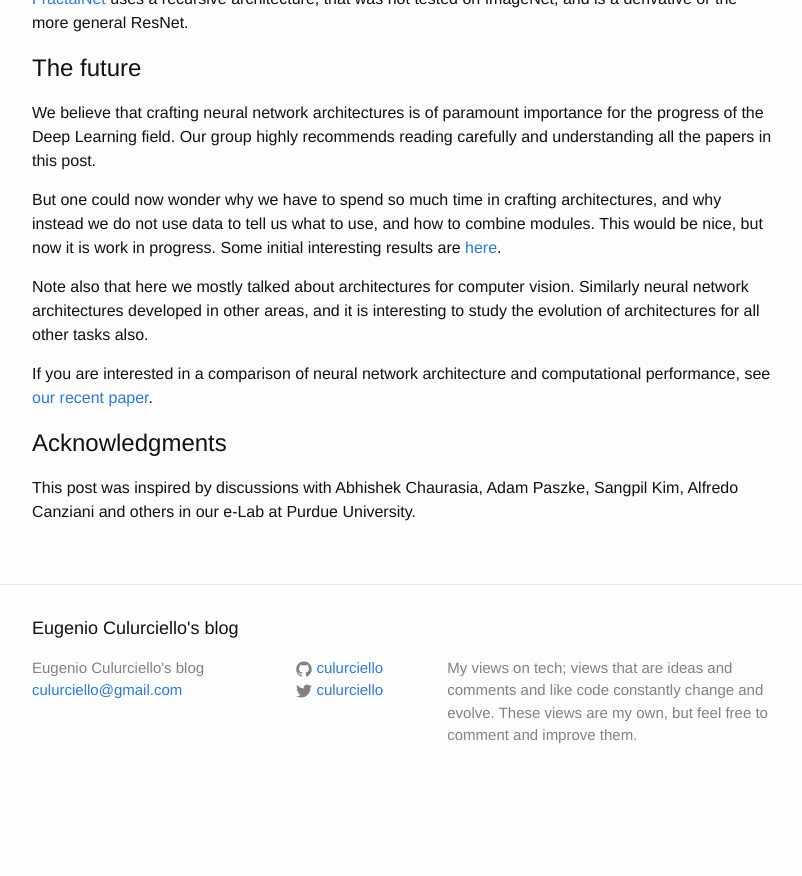
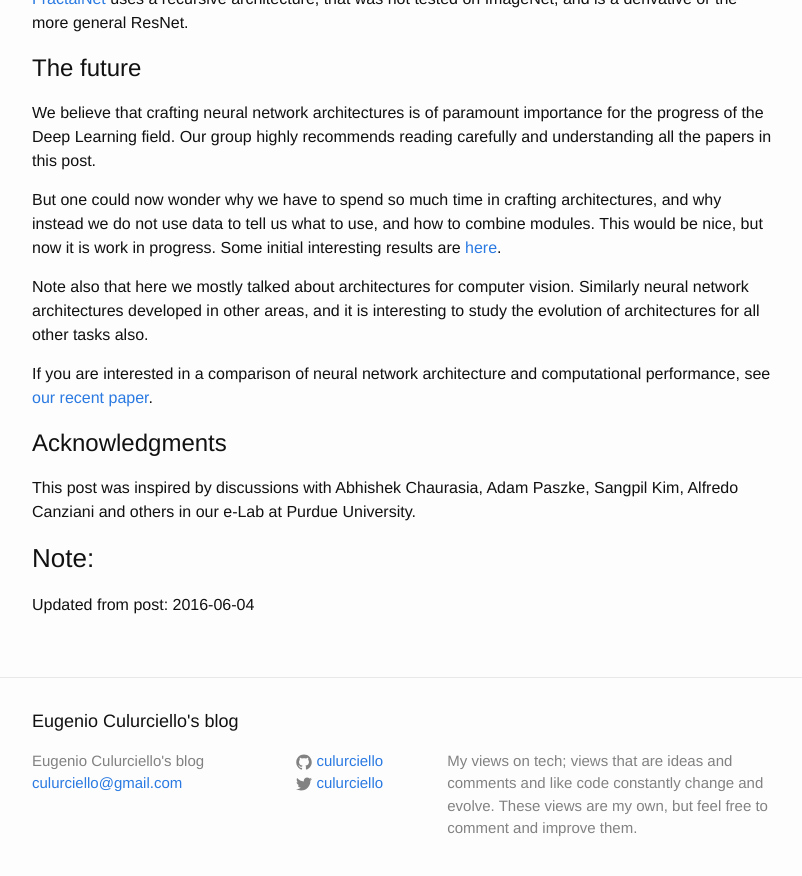
Before and after one commit to culurciello/culurciello.github.io, a Jekyll site: the page built from _posts/2016-06-05-nets.markdown, in a window 1280 px wide and 900 px high, scrolled down 14932 px. Shown: the top 876 px of the window, without its empty margins (238-1040 px from the left). Built offline with Jekyll 4.4.1, drawn with Linux system fonts in a browser that asks for light colours; before the commit the page ends 15739 px from its top, so only the background shows below that.

Commit message:
update note

```diff
--- a/_posts/2016-06-05-nets.markdown
+++ b/_posts/2016-06-05-nets.markdown
@@ -260,3 +259,8 @@ If you are interested in a comparison of neural network architecture and computa
 
 # Acknowledgments
 This post was inspired by discussions with Abhishek Chaurasia, Adam Paszke, Sangpil Kim, Alfredo Canziani and others in our e-Lab at Purdue University.
+
+
+### Note:
+
+Updated from post: 2016-06-04
```
Also changed, not shown: other parts of _posts/2016-06-05-nets.markdown (+0 -1 lines).
